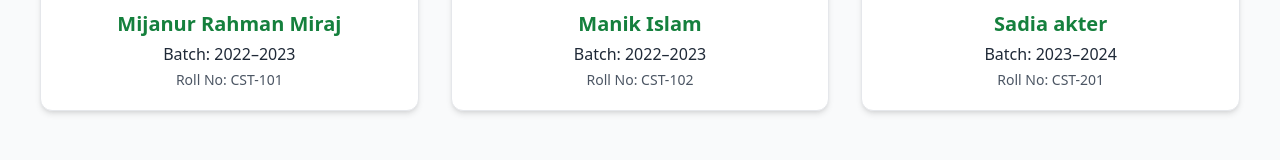
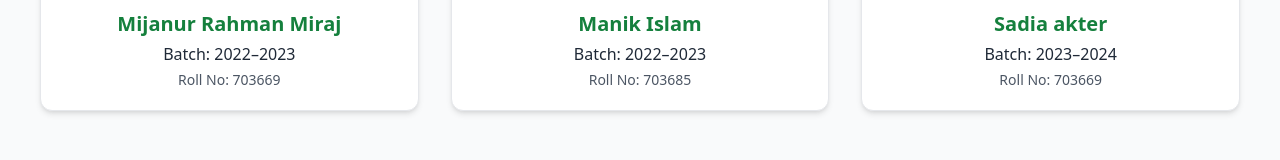
Before and after one commit to Mijanurrmiraj/utei.cst, a Next.js app: page /students in a window 1280 px wide. Shown: the part 519-679 px from the top of the page. Built offline with nearby package versions, Linux system fonts and the light colour scheme.

Commit message:
Update page.js

```diff
--- a/app/students/page.js
+++ b/app/students/page.js
@@ -3,19 +3,19 @@ export default function StudentsPage() {
     {
       name: "Mijanur Rahman Miraj",
       batch: "2022–2023",
-      roll: "CST-101",
+      roll: "703669",
       image: "/students/student1.jpg",
     },
     {
       name: "Manik Islam",
       batch: "2022–2023",
-      roll: "CST-102",
+      roll: "703685",
       image: "/students/student2.jpg",
     },
     {
       name: "Sadia akter",
       batch: "2023–2024",
-      roll: "CST-201",
+      roll: "703669",
       image: "/students/student3.jpg",
     },
   ];
```
